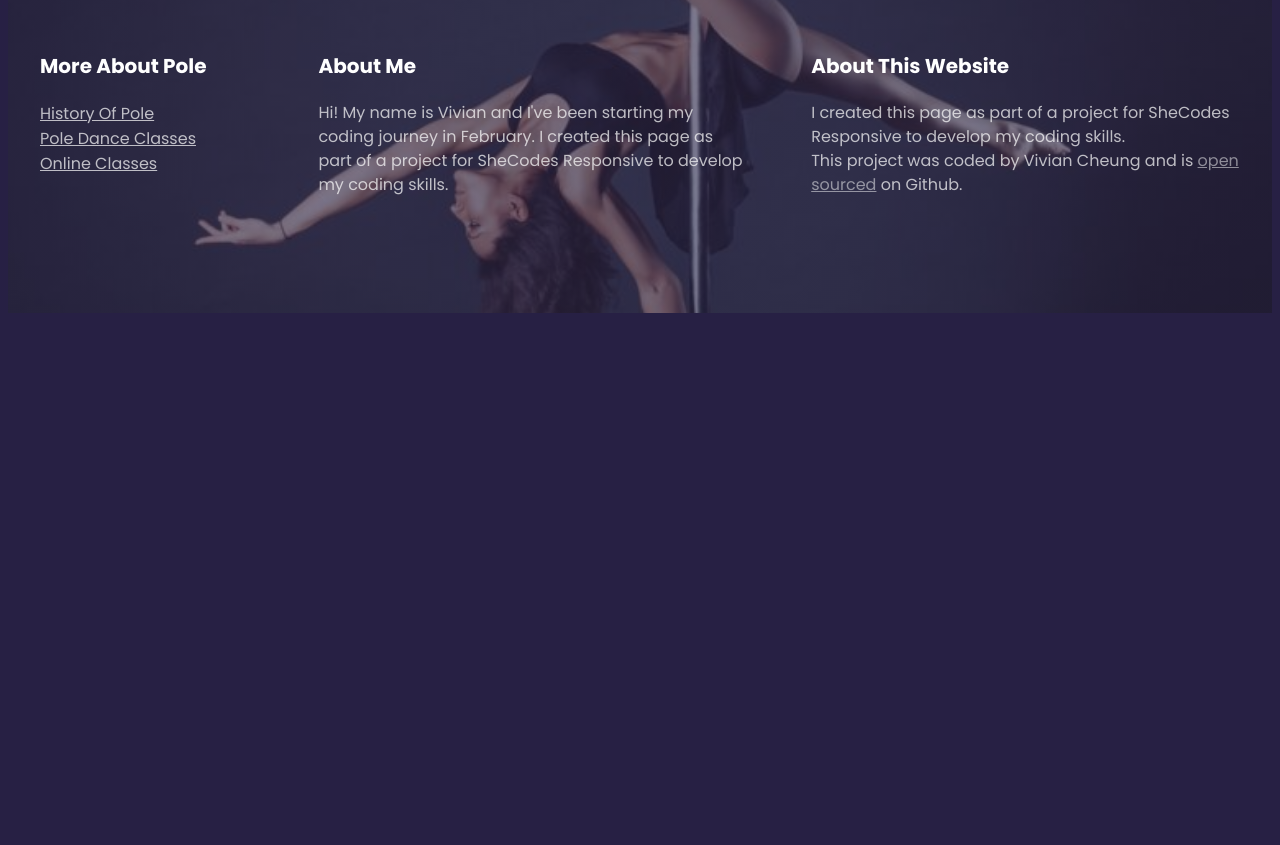
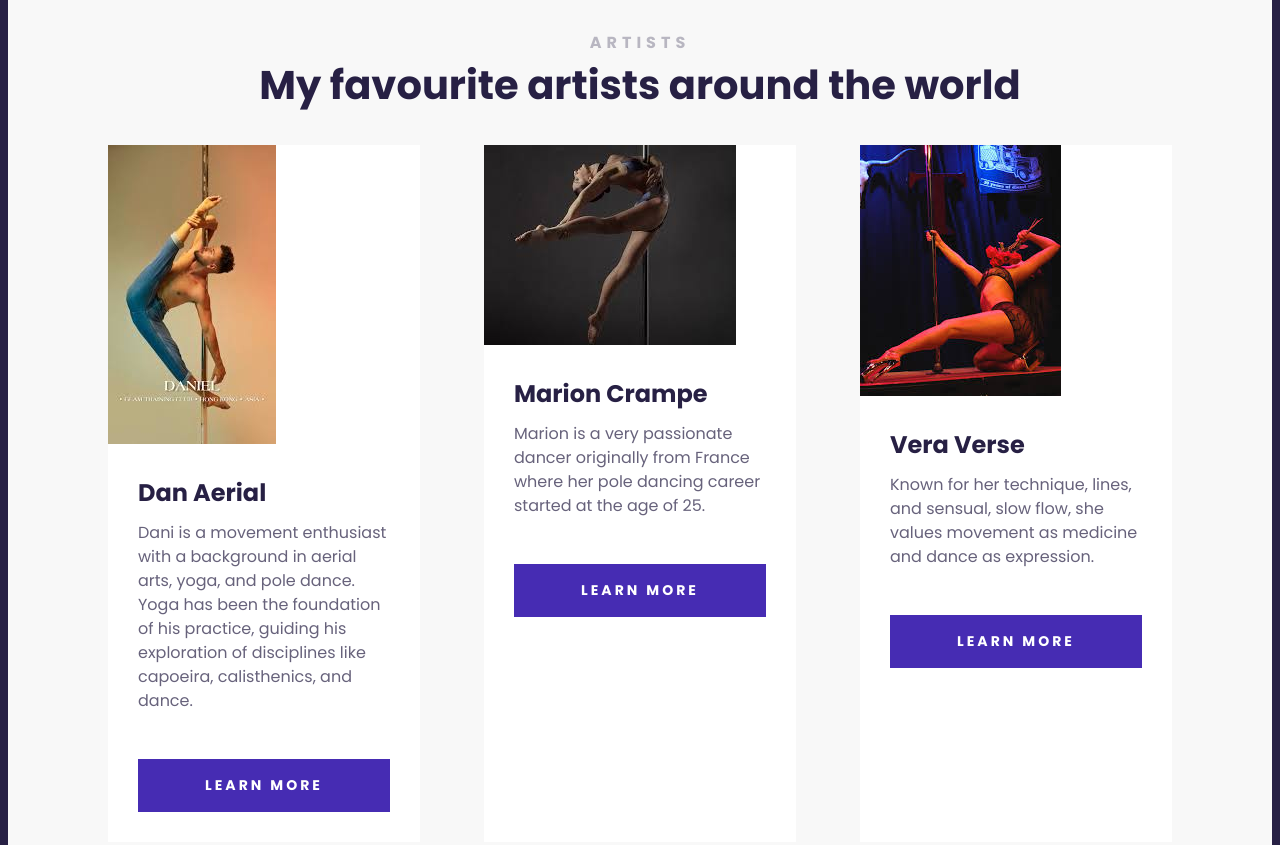
Before and after one commit to vcheungg/responsiveproject, a plain HTML site: page index.html in a window 1280 px wide. Shown: the part 1501-2346 px from the top of the page. Before the commit the page ends 1822 px from the top, so only its background shows below. Drawn offline with Linux system fonts and the light colour scheme.

Commit message:
addded 3 images, 3 cards in main body and styling

```diff
--- a/index.html
+++ b/index.html
@@ -46,9 +46,89 @@
             </p>
           </div>
         </section>
+        <section class="secondary">
+          <h2 class="text-center">ARTISTS</h2>
+          <h3 class="text-center">My favourite artists around the world</h3>
+          <div class="grid grid-3-columns">
+            <div class="card">
+              <div class="card-header">
+                <img
+                  src="images/dan.jpg"
+                  alt="dan-aerial-artist"
+                  class="img-responsive"
+                />
+              </div>
+              <div class="card-body">
+                <h4>Dan Aerial</h4>
+                <p>
+                  Dani is a movement enthusiast with a background in aerial
+                  arts, yoga, and pole dance. Yoga has been the foundation of
+                  his practice, guiding his exploration of disciplines like
+                  capoeira, calisthenics, and dance.
+                </p>
+              </div>
+              <div class="card-footer">
+                <a
+                  href="https://www.instagram.com/danaerial/"
+                  class="btn"
+                  target="_blank"
+                  >Learn More</a
+                >
+              </div>
+            </div>
+            <div class="card">
+              <div class="card-header">
+                <img
+                  src="images/marion.jpg"
+                  alt="marion-crampe-artist"
+                  class="img-responsive"
+                />
+              </div>
+              <div class="card-body">
+                <h4>Marion Crampe</h4>
+                <p>
+                  Marion is a very passionate dancer originally from France
+                  where her pole dancing career started at the age of 25.
+                </p>
+              </div>
+              <div class="card-footer">
+                <a
+                  href="https://www.instagram.com/marioncrampe/?hl=en"
+                  class="btn"
+                  target="_blank"
+                  >Learn More</a
+                >
+              </div>
+            </div>
+            <div class="card">
+              <div class="card-header">
+                <img
+                  src="images/vera.jpg"
+                  alt="veraverse-artist"
+                  class="img-responsive"
+                />
+              </div>
+              <div class="card-body">
+                <h4>Vera Verse</h4>
+                <p>
+                  Known for her technique, lines, and sensual, slow flow, she
+                  values movement as medicine and dance as expression.
+                </p>
+              </div>
+              <div class="card-footer">
+                <a
+                  href="https://www.instagram.com/veraverse/?hl=en"
+                  class="btn"
+                  target="_blank"
+                  >Learn More</a
+                >
+              </div>
+            </div>
+          </div>
+        </section>
       </main>
       <footer>
-        <section class="grid grid-3-columns">
+        <section class="grid grid-3-columns-1small">
           <div>
             <h3>More About Pole</h3>
             <ul>
--- a/src/styles.css
+++ b/src/styles.css
@@ -6,6 +6,10 @@ body {
 .container {
   max-width: 1400px;
   margin: 0 auto;
+}
+
+.text-center {
+  text-align: center;
 }
 
 .grid {
@@ -22,13 +26,49 @@ body {
 }
 
 .grid-3-columns {
+  grid-template-columns: 1fr 1fr 1fr;
+}
+
+.grid-3-columns-1small {
   grid-template-columns: 1fr 2fr 2fr;
 }
 
+.card {
+  background: white;
+  margin: 30px 0;
+}
+
+.card-body {
+  padding: 30px;
+  display: block;
+}
+
+.card-footer {
+  padding: 0 30px 30px;
+}
+
+.btn {
+  display: block;
+  color: white;
+  font-weight: 700;
+  font-size: 14px;
+  line-height: 21px;
+  text-align: center;
+  letter-spacing: 3px;
+  text-transform: uppercase;
+  padding: 16px;
+  background-color: #462cb3;
+  text-decoration: none;
+}
+
 section {
-  max-width: 1200px;
+  max-width: 100%;
   margin: 0 auto;
-  padding: 100px 0;
+  padding: 100px;
+}
+
+section.secondary {
+  background: #f8f8f8;
 }
 
 header {
@@ -97,6 +137,14 @@ main h3 {
   font-weight: 700;
   font-size: 40px;
   line-height: 1.5;
+  color: #272044;
+  margin: 0;
+}
+
+main h4 {
+  font-weight: 700;
+  font-size: 24px;
+  line-height: 1;
   color: #272044;
   margin: 0;
 }
```
Also changed, not shown: images/dan.jpg (added), images/marion.jpg (added), images/vera.jpg (added), 2 other files.
